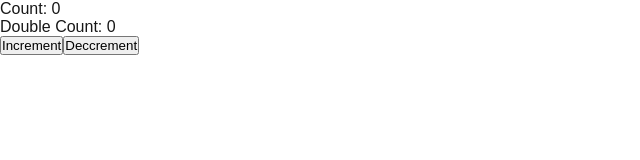
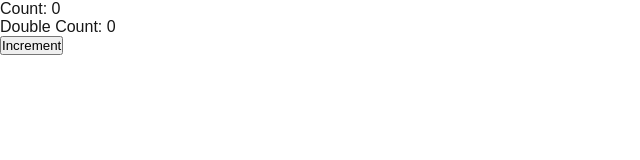
Before and after one commit to kundansh2211/test_nextjs_app, a Next.js app: page /test in a window 1280 px wide. Shown: the top 160 px of the page, without its empty margins (0-640 px from the left). Built offline with nearby package versions, Linux system fonts and the light colour scheme.

Commit message:
Update test.tsx

```diff
--- a/src/pages/test.tsx
+++ b/src/pages/test.tsx
@@ -14,7 +14,7 @@ function RedundantStateComponent() {
       <p>Count: {count}</p>
       <p>Double Count: {doubleCount}</p>
       <button onClick={increment}>Increment</button>
-      <button onClick={increment}>Deccrement</button>
+
 
     </div>
   );
```
